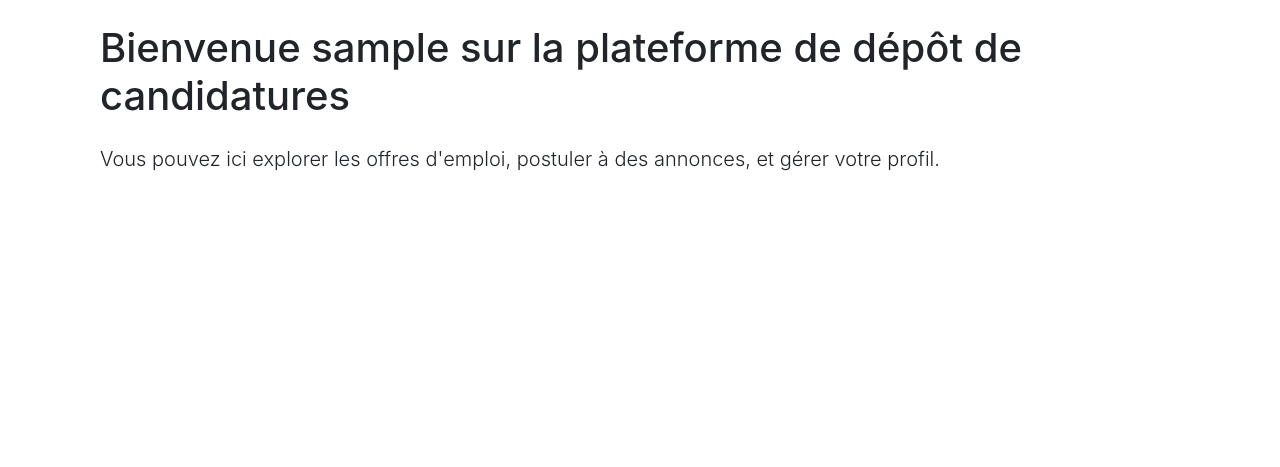
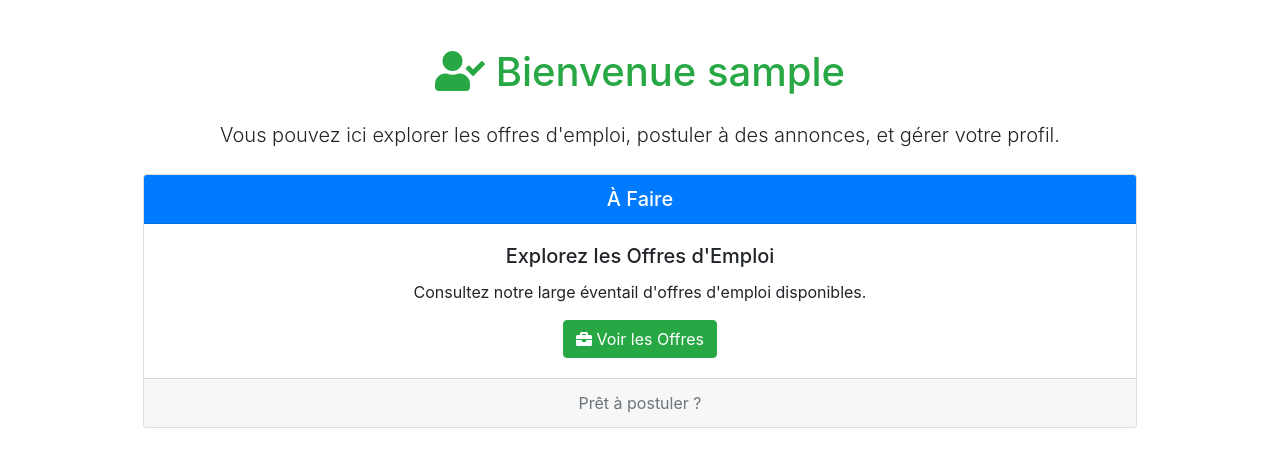
Before and after one commit to MandfredGRONDIN/indeedjango, a Django app: page / in a window 1280 px wide. Shown: the part 58-525 px from the top of the page. Run offline with Django 5.2, Linux system fonts and the light colour scheme; the visitor is signed in with stand-in values (Sample User, id 1); parts of the project's set-up code (start-up, migrations or seed data) failed here and were passed over; some libraries are stand-ins or nearby versions.

Commit message:
add style to home

```diff
--- a/authentification/templates/home.html
+++ b/authentification/templates/home.html
@@ -3,18 +3,32 @@
 {% block title %}Accueil{% endblock %}
 
 {% block content %}
-<div class="container mt-4">
+<div class="container mt-5" style="width: 80vw;">
     {% if user.is_authenticated %}
-        <h1 class="mb-4">Bienvenue {{ user.username }} sur la plateforme de dépôt de candidatures</h1>
-        <p class="lead">Vous pouvez ici explorer les offres d'emploi, postuler à des annonces, et gérer votre profil.</p>
+        <h1 class="mb-4 text-center text-success"><i class="fas fa-user-check"></i> Bienvenue {{ user.username }}</h1>
+        <p class="lead text-center">Vous pouvez ici explorer les offres d'emploi, postuler à des annonces, et gérer votre profil.</p>
 
         <div class="mt-4">
-
+            <div class="card text-center">
+                <div class="card-header bg-primary text-white">
+                    <h5 class="mb-0">À Faire</h5>
+                </div>
+                <div class="card-body">
+                    <h5 class="card-title">Explorez les Offres d'Emploi</h5>
+                    <p class="card-text">Consultez notre large éventail d'offres d'emploi disponibles.</p>
+                    <a href="{% url 'job_list' %}" class="btn btn-success">
+                        <i class="fas fa-briefcase"></i> Voir les Offres
+                    </a>
+                </div>
+                <div class="card-footer text-muted">
+                    Prêt à postuler ?
+                </div>
+            </div>
         </div>
     {% else %}
-        <h1 class="mb-4">Bienvenue sur notre plateforme de dépôt de candidatures</h1>
-        <p class="lead">Veuillez vous <a href="{% url 'login' %}">connecter</a> pour accéder aux offres d'emploi et postuler.</p>
-        <p>Pas encore de compte ? <a href="{% url 'register' %}">Créez-en un ici</a>.</p>
+        <h1 class="mb-4 text-center text-warning"><i class="fas fa-user-circle"></i> Bienvenue sur notre plateforme de dépôt de candidatures</h1>
+        <p class="lead text-center">Veuillez vous <a href="{% url 'login' %}" class="text-primary">connecter</a> pour accéder aux offres d'emploi et postuler.</p>
+        <p class="text-center">Pas encore de compte ? <a href="{% url 'register' %}" class="text-primary">Créez-en un ici</a>.</p>
     {% endif %}
 </div>
 {% endblock %}
```
